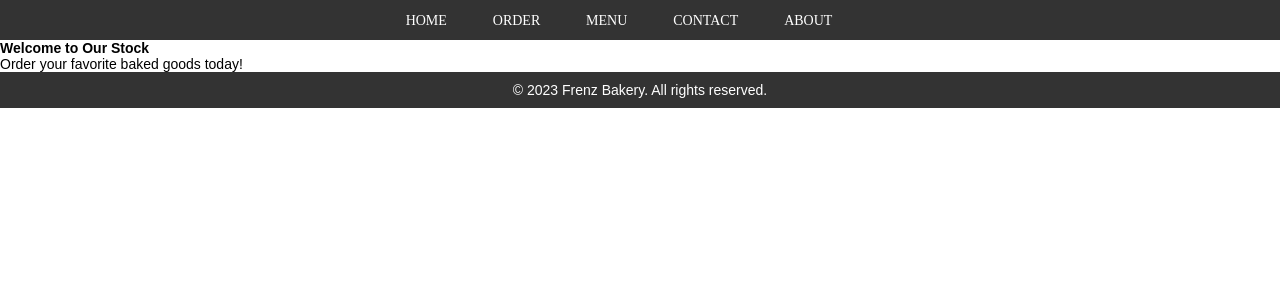
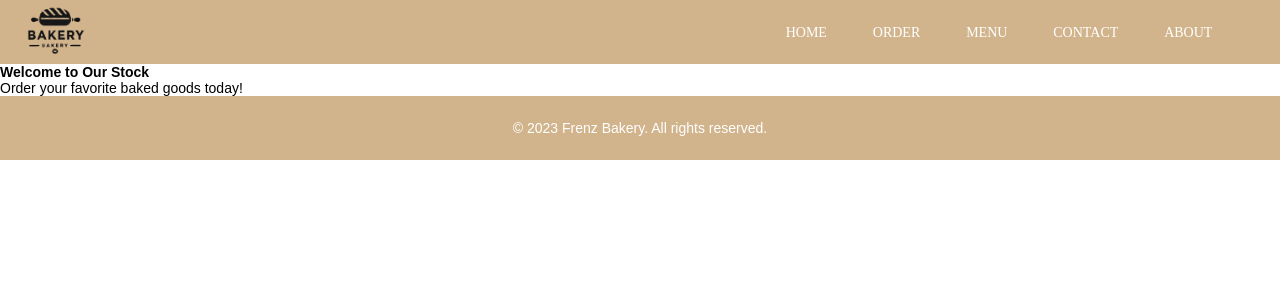
Before and after one commit to MensahPrince/Frenz-Bakery-DemoSite, a Django app: page /menu/ in a window 1280 px wide. Shown: the top 300 px of the page. Run offline with Django 5.2, Linux system fonts and the light colour scheme.

Commit message:
Commit 2
Added More functionalities and further optimized the css for the homepage

```diff
--- a/frenzbakery/settings.py
+++ b/frenzbakery/settings.py
@@ -116,7 +116,8 @@ USE_TZ = True
 # Static files (CSS, JavaScript, Images)
 # https://docs.djangoproject.com/en/5.1/howto/static-files/
 
-STATIC_URL = 'static/'
+STATIC_URL = '/static/'
+
 
 # Default primary key field type
 # https://docs.djangoproject.com/en/5.1/ref/settings/#default-auto-field
--- a/web/static/web/home.css
+++ b/web/static/web/home.css
@@ -1,35 +1,50 @@
 * {
     margin: 0;
     padding: 0;
+    box-sizing: border-box;
+}
+
+body {
+    font-family: Arial, sans-serif;
 }
 
 .hero {
     max-width: 100vw;
     height: 95vh;
     display: flex;
-    align-items: center;
-    background-image: url('../images/hero-image.jpg');
-    background-size: cover;
-    background-repeat: no-repeat;
-    text-align: center;
+    justify-content: space-between;
+    background: url('../images/hero-image.jpg') no-repeat center center/cover;
     color: white;
-    font-family: Arial, sans-serif;
-    overflow: hidden;
+    padding: 0 5vw;
 }
 
 .sidebar-left {
     display: flex;
     flex-direction: column;
-    max-width: 350px;
+    padding: 20px;
+    max-width: 300px;
     height: 90vh;
-    align-items: center;
-    justify-content: space-around;
-    margin-left: 50px;
+    margin-top: 10px;
+}
+
+.sidebar-right {
+    display: flex;
+    flex-direction: column;
+    padding: 20px;
+    align-self: center;
+    max-height: fit-content;
 }
 
 .sidebar-left img {
-    width: 60%;
+    width: 50%;
     height: auto;
+    margin-bottom: 20px;
+}
+
+.sidebar-right img {
+    width: 30px;
+    height: auto;
+    margin-bottom: 40px;
 }
 
 .primary-hero {
@@ -40,7 +55,6 @@
     align-items: center;
     text-align: center;
     color: white;
-    font-family: Arial, sans-serif;
 }
 
 .secondary-hero img {
@@ -55,7 +69,7 @@
     padding: 10px 20px;
     text-decoration: none;
     border-radius: 5px;
-    width: 50px;
+    width: fit-content;
     text-align: center;
     margin-bottom: 70px;
 }
@@ -64,9 +78,7 @@
     max-width: 300px;
     display: flex;
     flex-direction: column;
-    flex: 1;
     text-align: left;
-    height: fit-content;
 }
 
 h2 {
@@ -76,16 +88,14 @@ h2 {
 .diplomata-sc-regular {
     font-family: "Diplomata SC", serif;
     font-weight: 700;
-    font-style: normal;
 }
 
 .diplomata-sc-regular1 {
     font-family: "Diplomata SC", serif;
     font-weight: 400;
-    font-style: normal;
 }
 
-.location-img {
+.left-content img {
     width: 30px;
-    height: auto;
+    height: 30px;
 }
--- a/web/static/web/main.css
+++ b/web/static/web/main.css
@@ -0,0 +1,51 @@
+    * {
+        font-family: Arial, sans-serif;
+        padding: 0;
+        margin: 0;
+        font-size: 14px;
+    }
+
+    .diplomata-sc-regular1 {
+        font-family: "Diplomata SC", serif;
+        font-weight: 400;
+        font-style: normal;
+    }
+
+    nav {
+        background-color: #D2B48C;
+        padding: 4vh 2vw;
+        display: flex;
+        justify-content: space-between;
+        align-items: center;
+        max-width: 100vw;
+        height: 5vh;
+    }
+
+    nav img {
+        width: 60px;
+        height: auto;
+    }
+
+    nav ul {
+        list-style-type: none;
+        margin: 0;
+        padding: 0;
+    }
+
+    nav ul li {
+        display: inline;
+        margin-right: 3em;
+    }
+
+    nav ul li a {
+        text-decoration: none;
+        color: white;
+    }
+
+    footer {
+        background-color: #D2B48C;
+        color: white;
+        text-align: center;
+        padding: 3vh 0;
+        max-width: 100vw;
+    }
--- a/web/templates/web/main.html
+++ b/web/templates/web/main.html
@@ -10,6 +10,8 @@
 </head>
 <body>
     <nav >
+        <a href="{% url 'home' %}">
+            <img src="{% static 'images/nav-logo1.png' %}" alt="Bakery"></a>
         <ul>
             <li><a class="diplomata-sc-regular1" href="{% url 'home' %}">HOME</a></li>
             <li><a class="diplomata-sc-regular1" href="{% url 'order' %}">ORDER</a></li>
@@ -26,51 +28,6 @@
         <p>&copy; 2023 Frenz Bakery. All rights reserved.</p>
     </footer>
 
-    <style>
-        * {
-            font-family: Arial, sans-serif;
-            padding: 0;
-            margin: 0;
-            font-size: 14px;
-        }
-        .diplomata-sc-regular1 {
-            font-family: "Diplomata SC", serif;
-            font-weight: 400;
-            font-style: normal;
-        }
-        nav {
-            background-color: #333333;
-            padding: 0px 5vw;
-            display: flex;
-            justify-content: space-around;
-            align-items: center;
-            max-width: 100vw;
-            height: 5vh;
-        }
 
-        nav ul {
-            list-style-type: none;
-            margin: 0;
-            padding: 0;
-        }
-
-        nav ul li {
-            display: inline;
-            margin-right: 3em;
-        }
-
-        nav ul li a {
-            text-decoration: none;
-            color: white;
-        }
-
-        footer {
-            background-color: #333333;
-            color: white;
-            text-align: center;
-            padding: 10px 0;
-            max-width: 100vw;
-        }
-    </style>
 </body>
 </html>
```
Also changed, not shown: web/templates/web/home.html (+9 -2 lines), web/static/images/_location_48x48.png (added), web/static/images/instagram.png (added), web/static/images/location.png (deleted), web/static/images/location_48x48.png (added), web/static/images/logo-image.png, web/static/images/nav-logo1.png (added), web/static/images/tiktok.png (added), web/static/images/twitter.png (added), web/static/images/whatsapp.png (added).
